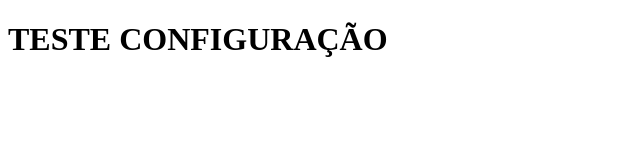
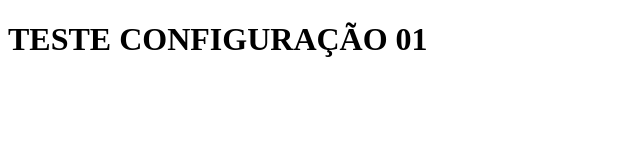
Before and after one commit to oseiasWeb/testeConfig, a plain HTML site: page index.html in a window 1280 px wide. Shown: the full height of the page, 0-640 px from the left. Drawn offline with Linux system fonts and the light colour scheme.

Commit message:
Teste de configuração

```diff
--- a/index.html
+++ b/index.html
@@ -7,6 +7,6 @@
     <title>Teste</title>
 </head>
 <body>
-    <h1>TESTE CONFIGURAÇÃO</h1>
+    <h1>TESTE CONFIGURAÇÃO 01</h1>
 </body>
 </html>
```
